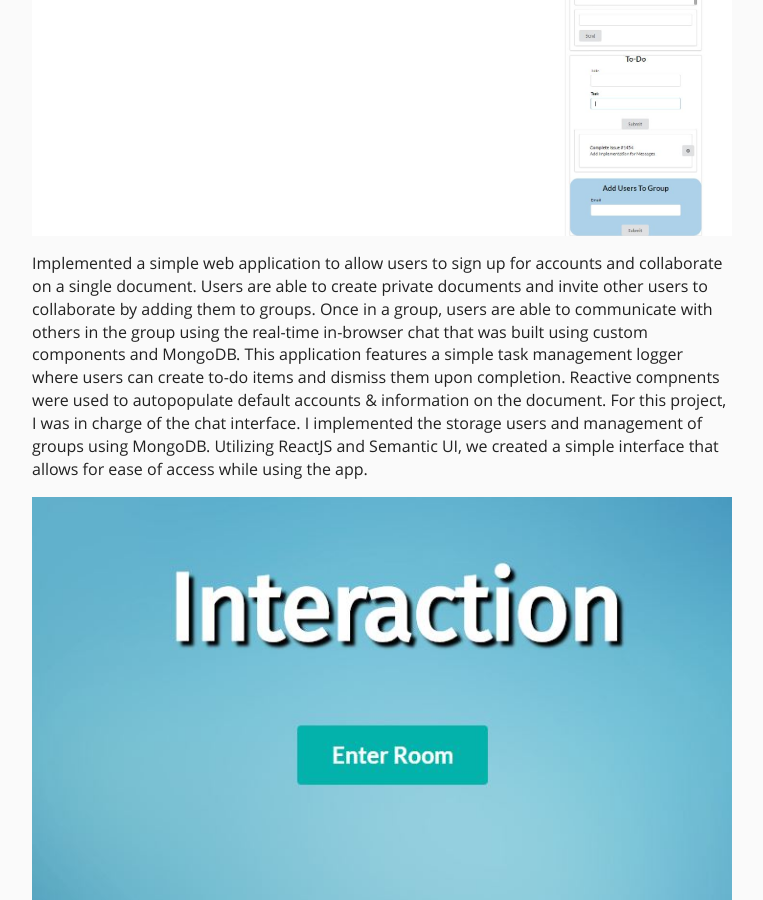
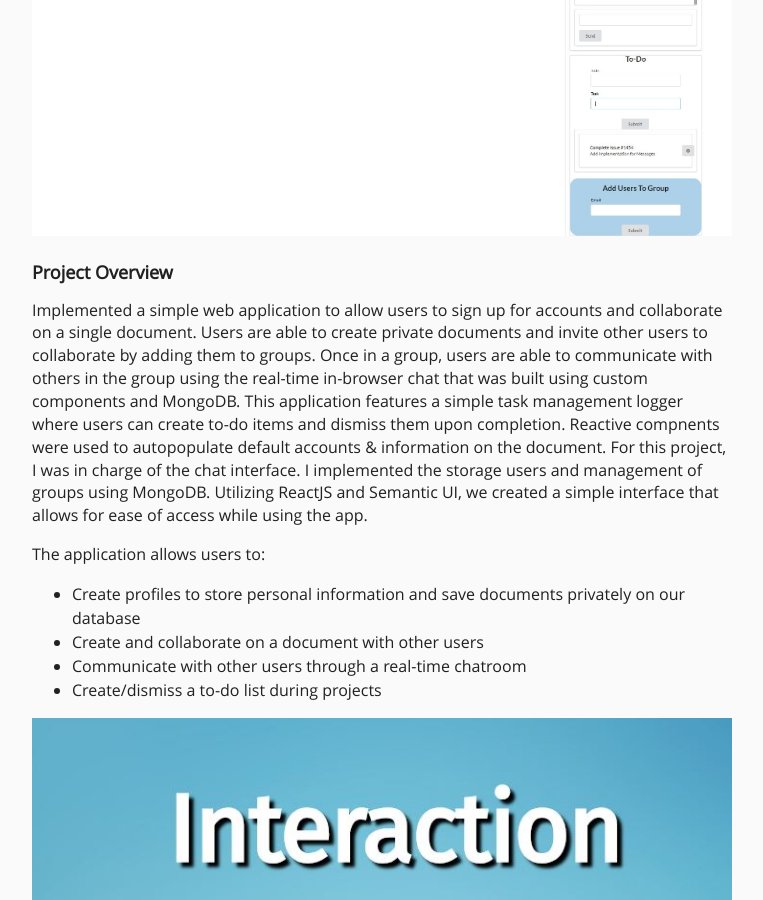
Before and after one commit to jon-lau/jon-lau.com, a Jekyll site: the page built from projects/interaction.md, in a window 1280 px wide and 900 px high, scrolled down 241 px. Shown: the whole window, without its empty margins (268-1031 px from the left). Built offline with Jekyll 4.4.1, drawn with Linux system fonts in a browser that asks for light colours; nearby versions of some CDN libraries.

Commit message:
update projects

```diff
--- a/projects/interaction.md
+++ b/projects/interaction.md
@@ -12,7 +12,16 @@ summary: Developed a program where users are able to login to personal profiles
 ---
 <img class="ui fluid image" src="../images/Collaborative-Document/doc-2.jpg" data-action="zoom">
 
-
+### Project Overview
 Implemented a simple web application to allow users to sign up for accounts and collaborate on a single document. Users are able to create private documents and invite other users to collaborate by adding them to groups. Once in a group, users are able to communicate with others in the group using the real-time in-browser chat that was built using custom components and MongoDB. This application features a simple task management logger where users can create to-do items and dismiss them upon completion. Reactive compnents were used to autopopulate default accounts & information on the document. For this project, I was in charge of the chat interface. I implemented the storage users and management of groups using MongoDB. Utilizing ReactJS and Semantic UI, we created a simple interface that allows for ease of access while using the app.
 
+The application allows users to:
+
+<ul>
+<li>Create profiles to store personal information and save documents privately on our database</li>
+<li>Create and collaborate on a document with other users</li>
+<li>Communicate with other users through a real-time chatroom</li>
+<li>Create/dismiss a to-do list during projects</li>
+</ul>
+
 <img class="ui  image" src="../images/Collaborative-Document/doc-1.jpg" data-action="zoom">
```
Also changed, not shown: projects/duckietown.md (+10 -1 lines), projects/micromouse.md (+9 -1 lines).
